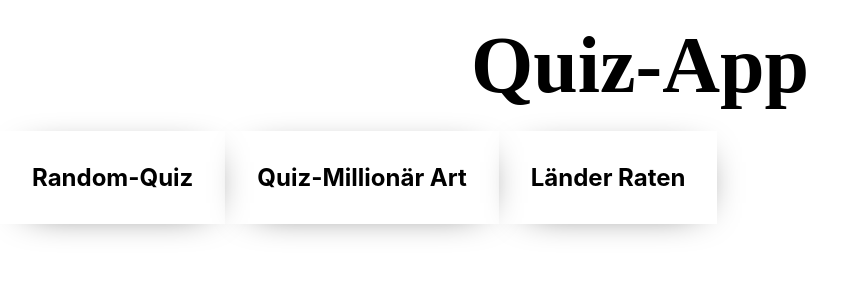
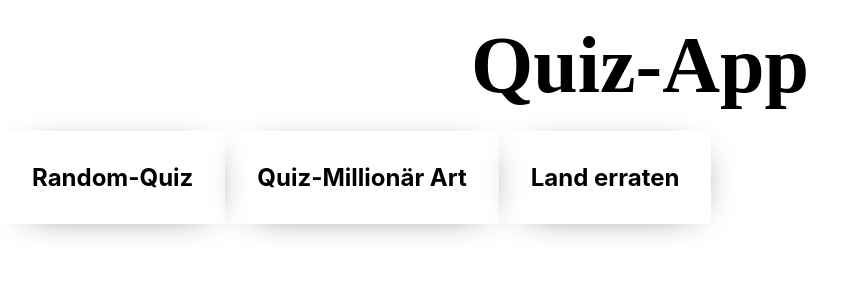
Before and after one commit to tomlondn/Quizapp-Version-1, a React (Create React App) app: page / in a window 1280 px wide. Shown: the top 300 px of the page, without its empty margins (0-847 px from the left). Built offline with nearby package versions, Linux system fonts and the light colour scheme; no server answers; a web font is replaced by a local one.

Commit message:
Update App.js

```diff
--- a/src/App.js
+++ b/src/App.js
@@ -41,7 +41,7 @@ function App() {
         </section>
 
         <section className='quizVariantButton' id="CountryQuiz" onClick={getToQuiz}>
-          <header><h2>Länder Raten</h2></header>
+          <header><h2>Land erraten</h2></header>
         </section>
       </section>
 
```
